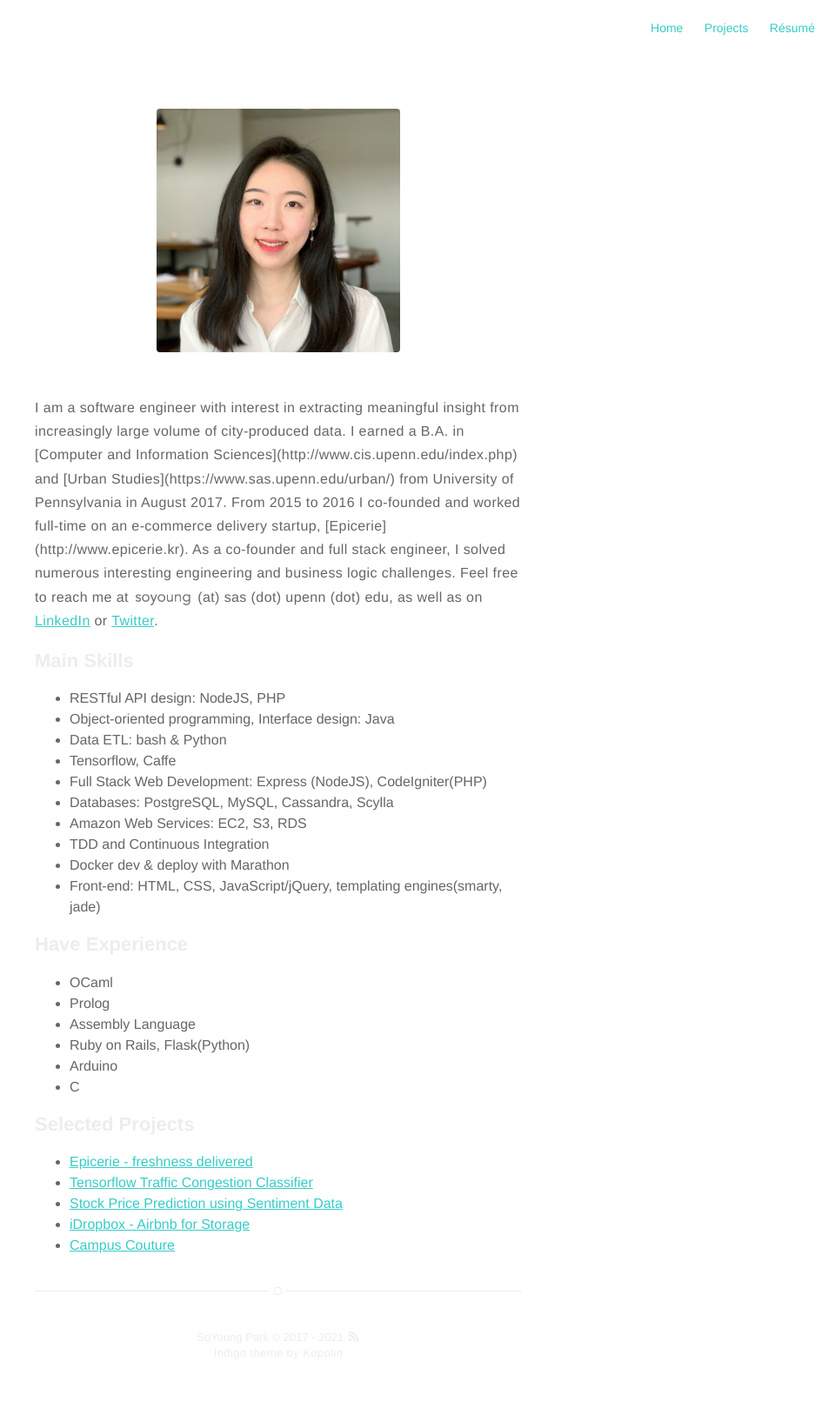
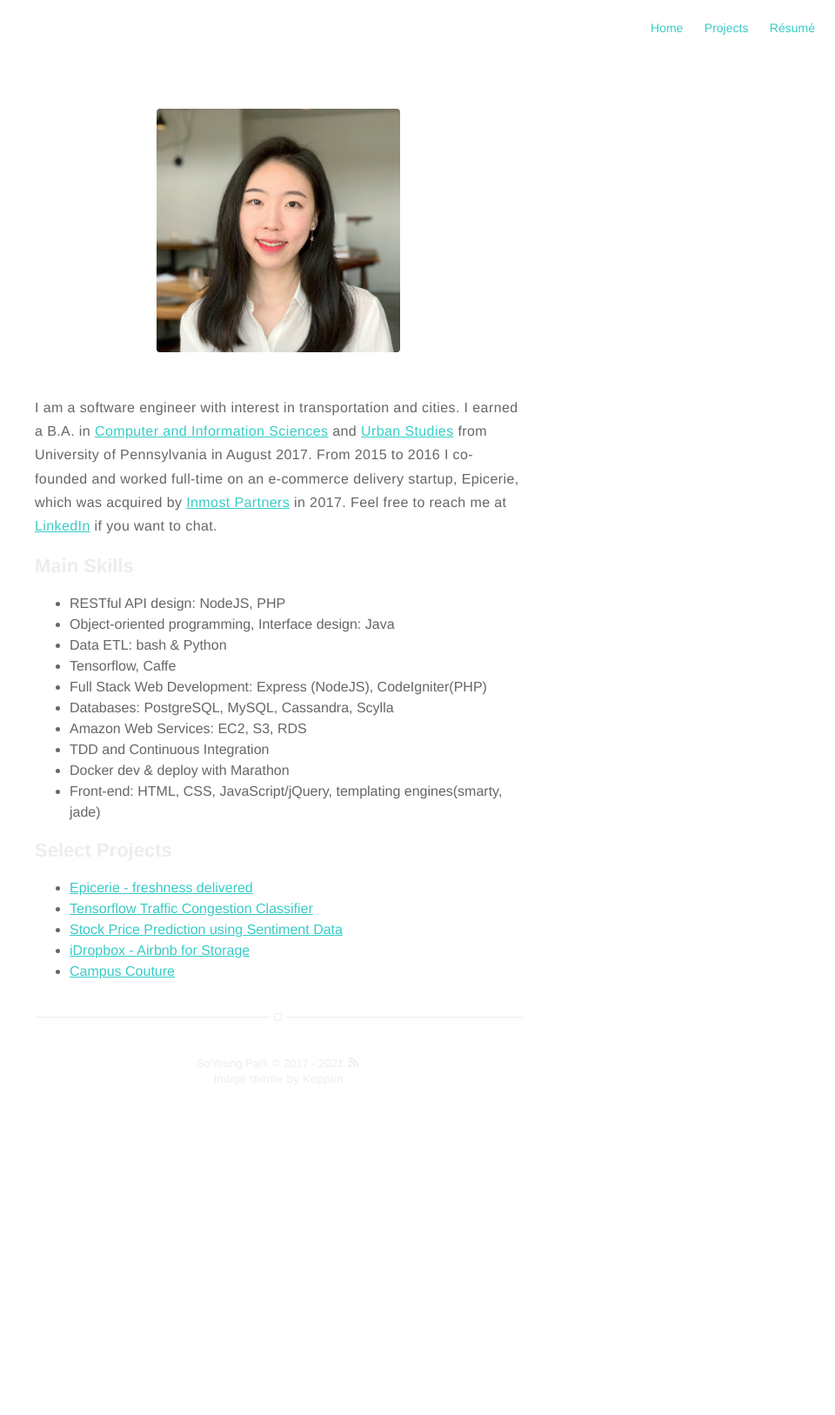
Before and after one commit to soyoungpark/soyoungpark.github.io, a Jekyll site: the page built from about.md, in a window 1280 px wide. Shown: the whole page at 87% size, without its empty margins (320-1280 px from the left). Built offline with Jekyll 4.4.1, drawn with Linux system fonts in a browser that asks for light colours; after the commit the page ends 1312 px from its top, so only the background shows below that.

Commit message:
update about me

```diff
--- a/about.md
+++ b/about.md
@@ -5,9 +5,9 @@ layout: page
 ![Profile Image]({{ site.url }}/{{ site.picture }})
 
 <p style="padding-top:30px;">
-I am a software engineer with interest in extracting meaningful insight from increasingly large volume of city-produced data. I earned a B.A. in [Computer and Information Sciences](http://www.cis.upenn.edu/index.php) and [Urban Studies](https://www.sas.upenn.edu/urban/) from University of Pennsylvania in August 2017.
+I am a software engineer with interest in transportation and cities. I earned a B.A. in <a href="http://www.cis.upenn.edu/index.php">Computer and Information Sciences</a> and <a href="https://www.sas.upenn.edu/urban/">Urban Studies</a> from University of Pennsylvania in August 2017.
 
-From 2015 to 2016 I co-founded and worked full-time on an e-commerce delivery startup, [Epicerie](http://www.epicerie.kr). As a co-founder and full stack engineer, I solved numerous interesting engineering and business logic challenges. Feel free to reach me at <img style="height:20px; width:auto; display: inline-block; margin-bottom: -7px;" src="/assets/images/yosoy.png"/> (at) sas (dot) upenn (dot) edu, as well as on <a href="linkedin.com/soyoungpark05">LinkedIn</a> or <a href="twitter.com/soyoung_park">Twitter</a>.
+From 2015 to 2016 I co-founded and worked full-time on an e-commerce delivery startup, Epicerie, which was acquired by <a href="https://www.bloomberg.com/profile/company/0000065D:US">Inmost Partners</a> in 2017. Feel free to reach me at <a href="linkedin.com/soyoungpark05">LinkedIn</a> if you want to chat.
 </p>
 
 <h2>Main Skills</h2>
@@ -25,18 +25,7 @@ From 2015 to 2016 I co-founded and worked full-time on an e-commerce delivery st
 	<li>Front-end: HTML, CSS, JavaScript/jQuery, templating engines(smarty, jade)</li>
 </ul>
 
-<h2>Have Experience</h2>
-
-<ul class="skill-list">
-	<li>OCaml</li>
-	<li>Prolog</li>
-	<li>Assembly Language</li>
-	<li>Ruby on Rails, Flask(Python)</li>
-	<li>Arduino</li>
-	<li>C</li>
-</ul>
-
-<h2>Selected Projects</h2>
+<h2>Select Projects</h2>
 
 <ul>
 	<li><a href="http://epicerie.kr">Epicerie - freshness delivered</a></li>
```
